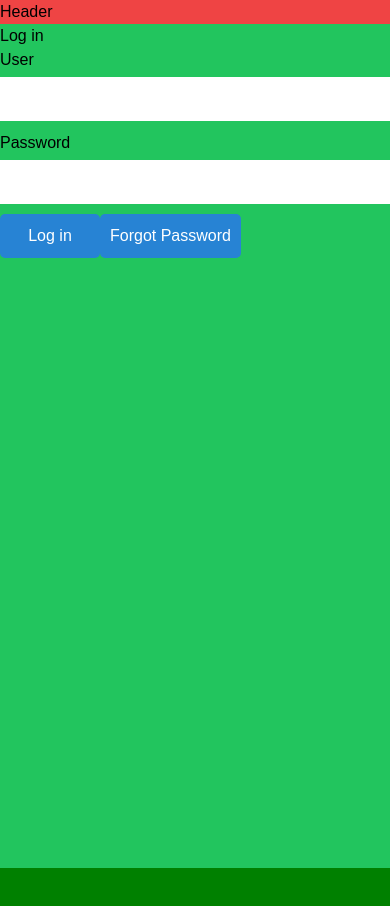
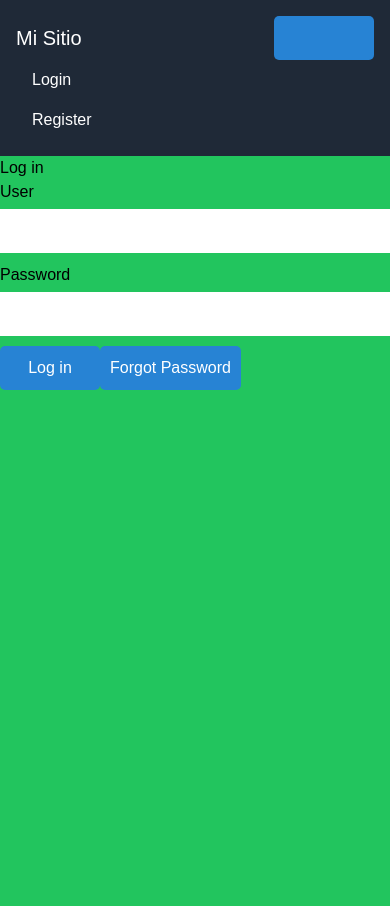
Before and after one commit to emonsalves/Simple-Dash, a React (Vite) app in the folder Frontend/: page /#/auth in a window 390 px wide. Shown: the top 906 px of the page. Before the commit the page ends 868 px from the top, so only its background shows below. Built offline with nearby package versions, Linux system fonts and the light colour scheme; no server answers.

Commit message:
Feat : Navbar Public

```diff
--- /dev/null
+++ b/Frontend/src/components/Navbar/NavPublic.jsx
@@ -0,0 +1,59 @@
+import { useState } from "react";
+import { useNavigate } from "react-router-dom";
+
+const NavPublic = () => {
+  const [isMobileMenuOpen, setIsMobileMenuOpen] = useState(false);
+  const goTo = useNavigate();
+
+  const goToLogin = () => {
+    goTo("/auth");
+  };
+  const goToRegister = () => {
+    goTo("/auth/register");
+  };
+
+  const handleMobileMenuToggle = () => {
+    setIsMobileMenuOpen(!isMobileMenuOpen);
+  };
+
+return (
+  <nav className="bg-gray-800 p-4">
+    <div className="container mx-auto flex justify-between items-center">
+      <div className="flex items-center">
+        <span className="text-white text-xl">Mi Sitio</span>
+      </div>
+      <div className="hidden md:flex space-x-4">
+        <a onClick={goToLogin} className="text-gray-300 hover:text-white">
+          Login
+        </a>
+        <a onClick={goToRegister} className="text-gray-300 hover:text-white">
+          Register
+        </a>
+      </div>
+      <div className="md:hidden flex items-center">
+        <button className="mobile-menu-button" onClick={handleMobileMenuToggle}>
+          <svg
+            className="h-6 w-6 fill-current text-white"
+            viewBox="0 0 24 24"
+            xmlns="http://www.w3.org/2000/svg"
+          >
+            <path d="M4 6h16M4 12h16m-7 6h7"></path>
+          </svg>
+        </button>
+      </div>
+    </div>
+    {/* Mobile Menu */}
+    <div className={`md:hidden mobile-menu ${isMobileMenuOpen ? "active" : ""}`}>
+      {/* You can use the same click handlers for mobile links */}
+      <a onClick={goToLogin} className="block px-4 py-2 text-white">
+        Login
+      </a>
+      <a onClick={goToRegister} className="block px-4 py-2 text-white">
+        Register
+      </a>
+    </div>
+  </nav>
+);
+};
+
+export { NavPublic };
--- a/Frontend/src/layout/PublicLayout.jsx
+++ b/Frontend/src/layout/PublicLayout.jsx
@@ -1,20 +1,22 @@
 import { useEffect } from "react";
-import { Outlet, useNavigate } from "react-router-dom";
+import { Outlet, Navigate } from "react-router-dom";
 import { useAuthContext } from "../context/AuthContext";
 import { Header } from "../components/Header";
+import { NavPublic } from "../components/Navbar/NavPublic";
 
 function PublicLayout() {
   const { user } = useAuthContext();
-  const goTo = useNavigate();
 
-  useEffect(() => {
-    if (user) {
-      goTo("/auth");
-    }
-  }, [goTo, user]);
+  // useEffect(() => {
+  //   if (user) {
+  //     <Navigate to="/" />;
+  //   }
+  // }, [user]);
+
   return (
     <div className="flex flex-col w-full bg-red-500">
-      <Header />
+      {/* <Header /> */}
+      <NavPublic />
       <div className="flex flex-col w-full h-screen overflow-y-auto bg-green-500">
         <Outlet />
       </div>
```
